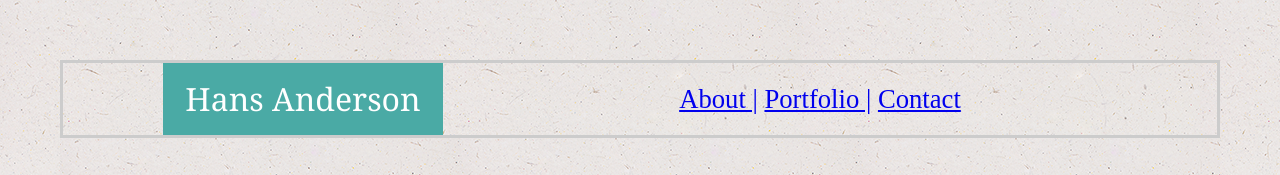
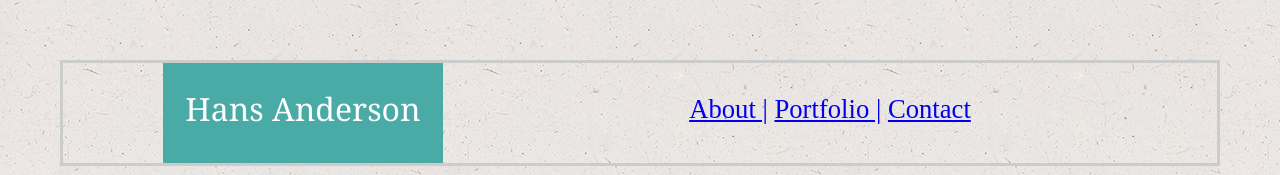
Before and after one commit to ratlarva/Basic-Portfolio, a plain HTML site: page index.html in a window 1280 px wide. Shown: the top 175 px of the page. Drawn offline with Linux system fonts and the light colour scheme; files whose address does not match are found by name.

Commit message:
basic build

```diff
--- a/assets/css/style.css
+++ b/assets/css/style.css
@@ -2,15 +2,17 @@
 	header{
 		border: solid;
 		border-color: #cccccc;
+		height:100px;
 
 
 	}
 	h1{
-
-		width: 240px;
+		height: 60px;
+		width: 280px;
 		color: white;
 		font-family: 'Georgia', Times, Times New Roman, serif;
-		padding: 20px;
+		padding-top: 30px;
+		padding-bottom: 10px;
 		text-align: center;
 		float:left;
 		background-color: #4aaaa5;
@@ -22,7 +24,8 @@
 		font-size:20pt;
 		color: #4aaaa5;
 		text-align: center;
-		padding: 20px;
+		padding-top: 30px;
+		padding-bottom: 10px;
 	}
 
 	body {
@@ -32,7 +35,7 @@
   background-image: url("assets/images/ep_naturalwhite.png");
 }
 	#middle{
-		height:800px;
+		height:600px;
 		background-image: url("../images/ep_naturalwhite.png");
 		border-color: #4aaaa5;
 
```
